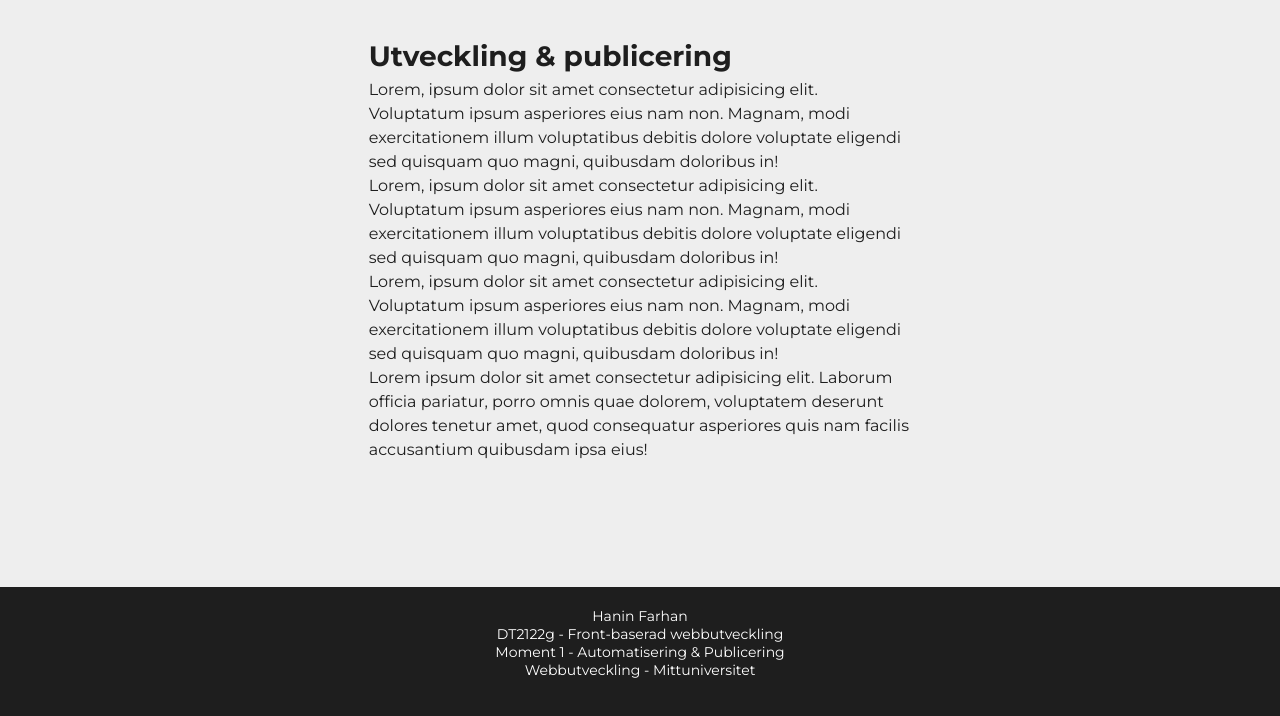
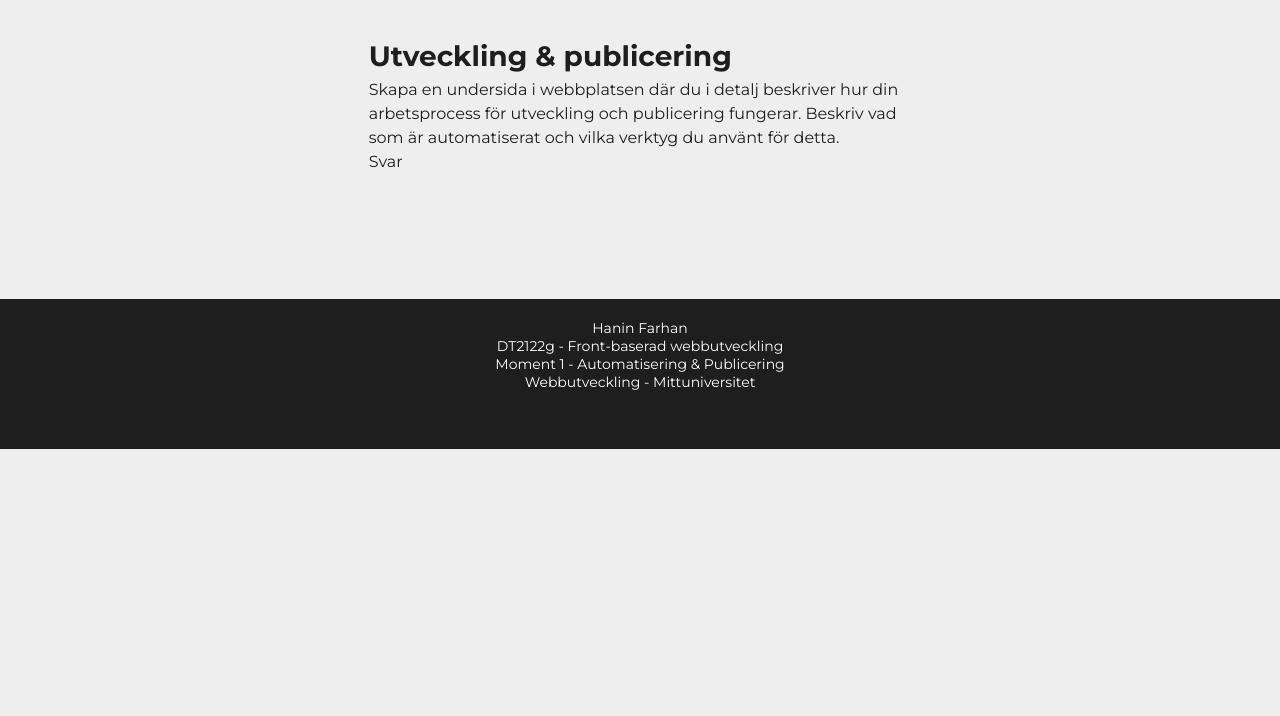
Before and after one commit to Hanin-96/dt211g-moment-1, a website built with Parcel: page src/about.html in a window 1280 px wide. Shown: the part 216-932 px from the top of the page. After the commit the page ends 800 px from the top, so only its background shows below. Built offline with nearby package versions, Linux system fonts and the light colour scheme.

Commit message:
Lagt till meta descrip.

```diff
--- a/src/about.html
+++ b/src/about.html
@@ -4,6 +4,7 @@
 <head>
     <meta charset="UTF-8">
     <meta name="viewport" content="width=device-width, initial-scale=1.0">
+    <meta name="description" content="Moment 1 - Automatisering och publicering">
     <title>Dt211g-Moment-1</title>
     <script src="js/main.js" type="module"></script>
     <link rel="preconnect" href="https://fonts.googleapis.com">
@@ -48,13 +49,8 @@
         <h1>Arbetsprocess</h1>
         <div class="text-wrap">
             <h2>Utveckling & publicering</h2>
-            <p>Lorem, ipsum dolor sit amet consectetur adipisicing elit. Voluptatum ipsum asperiores eius nam non. Magnam, modi exercitationem illum voluptatibus debitis dolore voluptate eligendi sed quisquam quo magni, quibusdam doloribus in!</p>
-
-            <p>Lorem, ipsum dolor sit amet consectetur adipisicing elit. Voluptatum ipsum asperiores eius nam non. Magnam, modi exercitationem illum voluptatibus debitis dolore voluptate eligendi sed quisquam quo magni, quibusdam doloribus in!</p>
-
-            <p>Lorem, ipsum dolor sit amet consectetur adipisicing elit. Voluptatum ipsum asperiores eius nam non. Magnam, modi exercitationem illum voluptatibus debitis dolore voluptate eligendi sed quisquam quo magni, quibusdam doloribus in!</p>
-
-            <p>Lorem ipsum dolor sit amet consectetur adipisicing elit. Laborum officia pariatur, porro omnis quae dolorem, voluptatem deserunt dolores tenetur amet, quod consequatur asperiores quis nam facilis accusantium quibusdam ipsa eius!</p>
+            <p>Skapa en undersida i webbplatsen där du i detalj beskriver hur din arbetsprocess för utveckling och publicering fungerar. Beskriv vad som är automatiserat och vilka verktyg du använt för detta.</p>
+            <p>Svar</p>
         </div>
     </main>
     <footer>
```
Also changed, not shown: src/index.html (+1 -0 lines), src/picture.html (+1 -0 lines).
